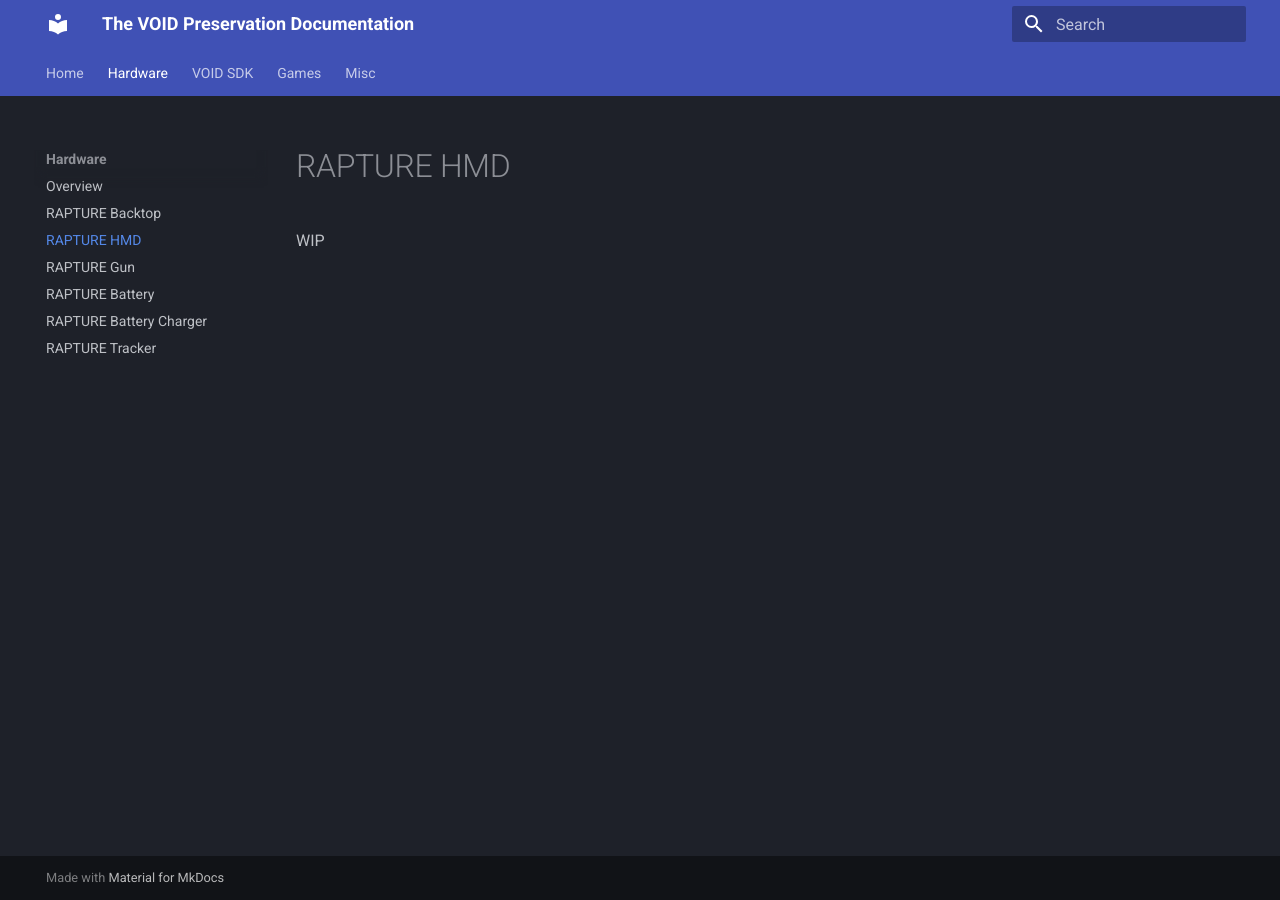
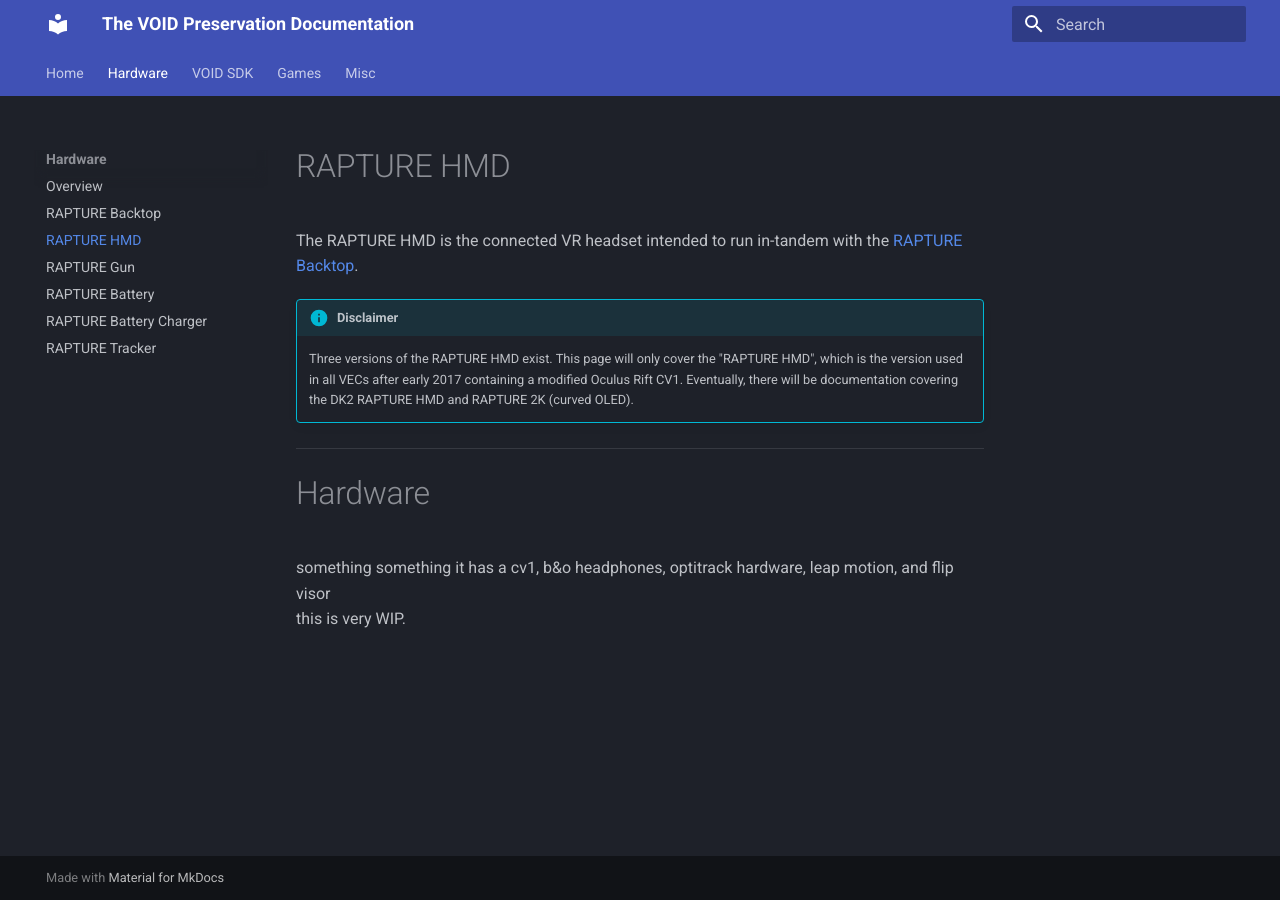
Before and after one commit to TheVOIDPreservation/Docs, an MkDocs documentation site: the page built from docs/hardware/RAPTURE_HMD.md, in a window 1280 px wide. Built offline with MkDocs 1.6.1 and Material for MkDocs 9.7.7, drawn with Linux system fonts in a browser that asks for light colours.

Commit message:
WIP HMD, change landing, formatting

```diff
--- a/docs/hardware/RAPTURE_HMD.md
+++ b/docs/hardware/RAPTURE_HMD.md
@@ -1 +1,12 @@
-WIP
+# RAPTURE HMD
+
+The RAPTURE HMD is the connected VR headset intended to run in-tandem with the [RAPTURE Backtop](../hardware/RAPTURE_Backtop.md).
+
+!!! info "Disclaimer"
+    Three versions of the RAPTURE HMD exist. This page will only cover the "RAPTURE HMD", which is the version used in all VECs after early 2017 containing a modified Oculus Rift CV1. Eventually, there will be documentation covering the DK2 RAPTURE HMD and RAPTURE 2K (curved OLED).
+
+---
+
+# Hardware
+something something it has a cv1, b&o headphones, optitrack hardware, leap motion, and flip visor
+this is very WIP.
```
Also changed, not shown: docs/hardware/RAPTURE_Backtop.md (+10 -0 lines), docs/index.md (+3 -1 lines).
